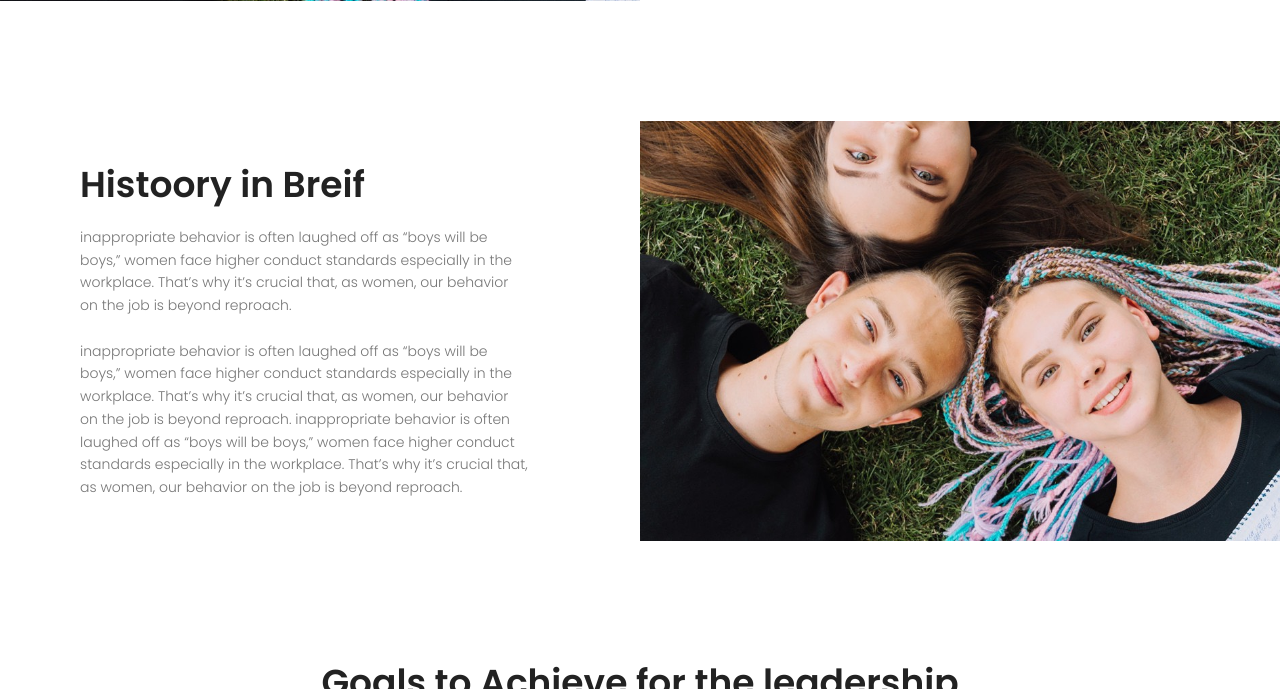
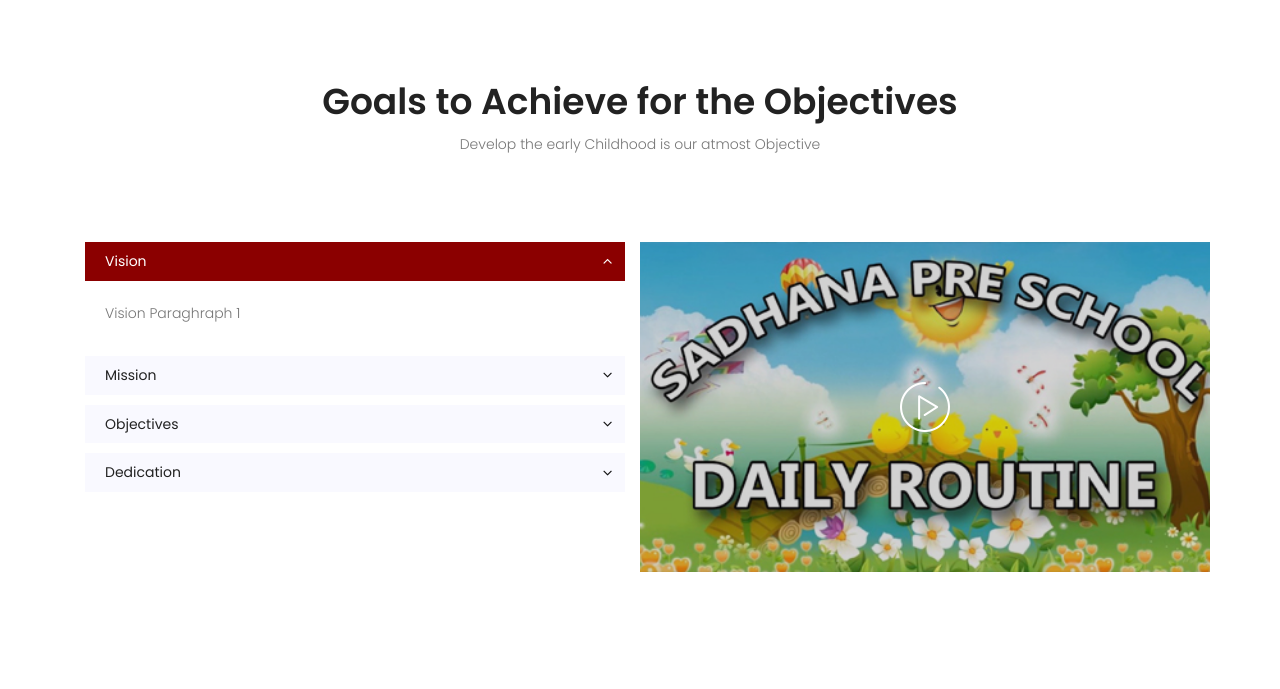
Before and after one commit to madhusanka2016/sadhanapreschool, a Laravel app: page /About in a window 1280 px wide. Shown: the part 1066-1755 px from the top of the page. Run offline with Laravel 8, Linux system fonts and the light colour scheme; some libraries are stand-ins or nearby versions.

Commit message:
About Page Updated

```diff
--- a/resources/views/about.blade.php
+++ b/resources/views/about.blade.php
@@ -4,7 +4,7 @@
 @section('content')
 	  <!-- ***** Hero Area Start ***** -->
 	  <!-- start banner Area -->
-	  <section class="banner-area relative about-banner" id="home">
+	  <section class="banner-area relative about-banner" style="background:url(https://res.cloudinary.com/drkrhzwec/image/upload/v1571307936/page_covers/academics.jpg)" id="home">
 		<div class="overlay overlay-bg"></div>
 		<div class="container">
 			<div class="row d-flex align-items-center justify-content-center">
@@ -12,7 +12,6 @@
 					<h1 class="text-white">
 						About Us
 					</h1>
-					<p class="text-white link-nav"><a href="index.html">Home </a>  <span class="lnr lnr-arrow-right"></span>  <a href="about.html"> About Us</a></p>
 				</div>
 			</div>
 		</div>
@@ -26,40 +25,38 @@
 				<div class="col-lg-4">
 					<div class="single-feature">
 						<div class="title">
-							<h4>Learn Online Courses</h4>
+							<h4>Develop Early Childhood</h4>
 						</div>
 						<div class="desc-wrap">
 							<p>
-								Usage of the Internet is becoming more common due to rapid advancement
-								of technology.
+								Develop Childhood
 							</p>
-							<a href="#">Join Now</a>
 						</div>
 					</div>
 				</div>
 				<div class="col-lg-4">
 					<div class="single-feature">
 						<div class="title">
-							<h4>No.1 of universities</h4>
+							<h4>Best Environmnet for Kids</h4>
 						</div>
 						<div class="desc-wrap">
 							<p>
-								For many of us, our very first experience of learning about the celestial bodies begins when we saw our first.
+								Environmnet
 							</p>
-							<a href="#">Join Now</a>
+
 						</div>
 					</div>
 				</div>
 				<div class="col-lg-4">
 					<div class="single-feature">
 						<div class="title">
-							<h4>Huge Library</h4>
+							<h4>Qualified Teachers</h4>
 						</div>
 						<div class="desc-wrap">
 							<p>
-								If you are a serious astronomy fanatic like a lot of us are, you can probably remember that one event.
+									Qualified Teachers
 							</p>
-							<a href="#">Join Now</a>
+
 						</div>
 					</div>
 				</div>
@@ -73,47 +70,30 @@
 		<div class="container-fluid">
 			<div class="row align-items-center">
 				<div class="col-lg-6 no-padding info-area-left">
-					<img class="img-fluid" src="img/about-img.jpg" alt="">
+					<img class="img-fluid" src="https://res.cloudinary.com/drkrhzwec/image/upload/v1571392886/page_covers/about_cover.jpg" alt="">
 				</div>
 				<div class="col-lg-6 info-area-right">
 					<h1>Who we are</h1>
-					<p>inappropriate behavior is often laughed off as “boys will be boys,” women face higher conduct standards especially in the workplace. That’s why it’s crucial that, as women, our behavior on the job is beyond reproach.</p>
+					<p>
+						Introduction Paragraph 1
+					</p>
 					<br>
 					<p>
-						inappropriate behavior is often laughed off as “boys will be boys,” women face higher conduct standards especially in the workplace. That’s why it’s crucial that, as women, our behavior on the job is beyond reproach. inappropriate behavior is often laughed off as “boys will be boys,” women face higher conduct standards especially in the workplace. That’s why it’s crucial that, as women, our behavior on the job is beyond reproach.
+						Introduction Paragraph 2
+
 					</p>
 				</div>
 			</div>
 		</div>
 	</section>
-	<section class="info-area pb-120">
-			<div class="container-fluid">
-				<div class="row align-items-center">
-						<div class="col-lg-6 info-area-right">
-								<h1>Histoory in Breif</h1>
-								<p>inappropriate behavior is often laughed off as “boys will be boys,” women face higher conduct standards especially in the workplace. That’s why it’s crucial that, as women, our behavior on the job is beyond reproach.</p>
-								<br>
-								<p>
-									inappropriate behavior is often laughed off as “boys will be boys,” women face higher conduct standards especially in the workplace. That’s why it’s crucial that, as women, our behavior on the job is beyond reproach. inappropriate behavior is often laughed off as “boys will be boys,” women face higher conduct standards especially in the workplace. That’s why it’s crucial that, as women, our behavior on the job is beyond reproach.
-								</p>
-							</div>
-					<div class="col-lg-6 no-padding info-area-left">
-						<img class="img-fluid" src="img/about-img.jpg" alt="">
-					</div>
-
-				</div>
-			</div>
-		</section>
-	<!-- End info Area -->
-
-	<!-- Start course-mission Area -->
+<!-- Start course-mission Area -->
 	<section class="course-mission-area pb-120">
 		<div class="container">
 			<div class="row d-flex justify-content-center">
 				<div class="menu-content pb-70 col-lg-8">
 					<div class="title text-center">
-						<h1 class="mb-10">Goals to Achieve for the leadership</h1>
-						<p>Who are in extremely love with eco friendly system.</p>
+						<h1 class="mb-10">Goals to Achieve for the Objectives</h1>
+						<p>Develop the early Childhood is our atmost Objective</p>
 					</div>
 				</div>
 			</div>
@@ -123,28 +103,28 @@
 					<!-- accordion 2 start-->
 					<dl class="accordion">
 						<dt>
-							<a href="">Success</a>
+							<a href="">Vision</a>
 						</dt>
 						<dd>
-							Nunc placerat mi id nisi interdum mollis. Praesent pharetra, justo ut scelerisque mattis, leo quam aliquet diam, congue laoreet elit metus eget diam. Proin ac metus diam.
+							Vision Paraghraph 1
 						</dd>
 						<dt>
-							<a href="">Info</a>
+							<a href="">Mission</a>
 						</dt>
 						<dd>
-							Donec nec justo eget felis facilisis fermentum. Aliquam porttitor mauris sit amet orci. Aenean dignissim pellentesque felis. leo quam aliquet diam, congue laoreet elit metus eget diam.
+							Mission Paragrahp 1
 						</dd>
 						<dt>
-							<a href="">Danger</a>
+							<a href="">Objectives</a>
 						</dt>
 						<dd>
-							Lorem ipsum dolor sit amet, consectetuer adipiscing elit. Phasellus hendrerit. Pellentesque aliquet nibh nec urna. Proin ac metus diam.
+							Objectives Paragraph 1
 						</dd>
 						<dt>
-							<a href="">Warning</a>
+							<a href="">Dedication</a>
 						</dt>
 						<dd>
-							Lorem ipsum dolor sit amet, consectetuer adipiscing elit. Phasellus hendrerit. Pellentesque aliquet nibh nec urna. Proin ac metus diam.
+							Dedication Paragrahp 1
 						</dd>
 					</dl>
 					<!-- accordion 2 end-->
@@ -157,6 +137,79 @@
 		</div>
 	</section>
 	<!-- End course-mission Area -->
+
+	<section class="info-area pb-120">
+			<div class="container-fluid">
+				<div class="row align-items-center">
+						<div class="col-lg-6 no-padding info-area-left">
+								<img class="img-fluid" src="https://res.cloudinary.com/drkrhzwec/image/upload/v1571392886/page_covers/about_cover.jpg" alt="">
+							</div>
+						<div class="col-lg-6 info-area-right">
+								<h1>Histoory in Breif</h1>
+								<p>
+									History Paragraph 1
+								</p>
+								<br>
+								<p>
+									History PParagraph 2
+								</p>
+							</div>
+
+
+				</div>
+			</div>
+	</section>
+	<!-- End info Area -->
+	<section class="course-mission-area pb-120">
+			<div class="container">
+				<div class="row d-flex justify-content-center">
+					<div class="menu-content pb-70 col-lg-8">
+						<div class="title text-center">
+							<h1 class="mb-10">How We Differ From Others</h1>
+							<p>What are our Qualities</p>
+						</div>
+					</div>
+				</div>
+				<div class="row">
+					<div class="col-md-6 accordion-left">
+
+						<!-- accordion 2 start-->
+						<dl class="accordion">
+							<dt>
+								<a href="">Quality 1</a>
+							</dt>
+							<dd>
+									Quality  Paraghraph 1
+							</dd>
+							<dt>
+								<a href="">Quality 2</a>
+							</dt>
+							<dd>
+									Quality  Paraghraph 2
+							</dd>
+							<dt>
+								<a href="">Quality 3</a>
+							</dt>
+							<dd>
+									Quality  Paraghraph 3
+							</dd>
+							<dt>
+								<a href="">Quality 4</a>
+							</dt>
+							<dd>
+									Quality  Paraghraph 4
+							</dd>
+						</dl>
+						<!-- accordion 2 end-->
+					</div>
+					<div style="background:url(../img/video-bg 2.jpg)" class="col-md-6 video-right justify-content-center align-items-center d-flex relative" >
+						<div class="overlay overlay-bg"></div>
+						<a class="play-btn" href="https://www.youtube.com/watch?v=KAl-UqB4ulE"><img class="img-fluid mx-auto" src="img/play.png" alt=""></a>
+					</div>
+				</div>
+			</div>
+		</section>
+
 
 
 	<!-- Start search-course Area -->
```
Also changed, not shown: education/css/main.css, public/img/video-bg 2.jpg (added).
